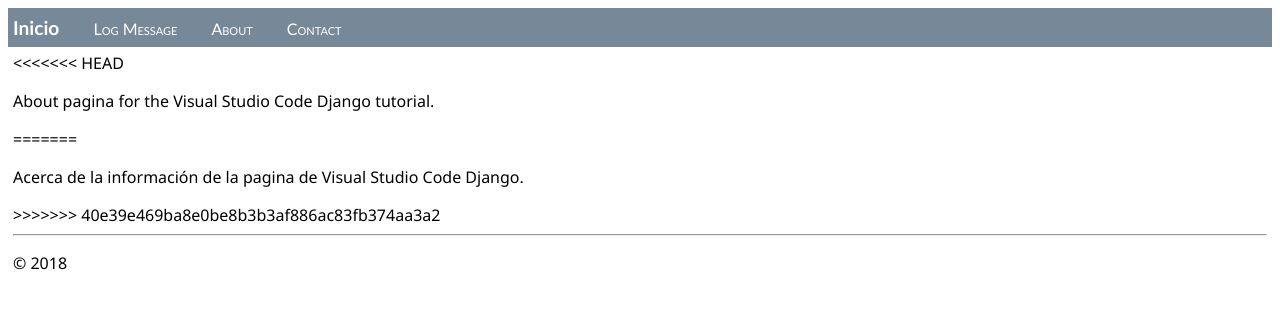
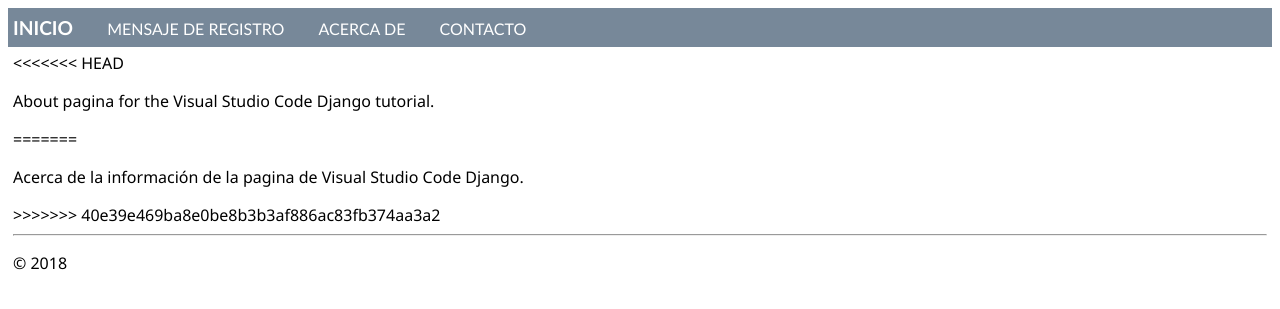
Before and after one commit to AutomatizaRedesUII/Django, a Django app: page /about/ in a window 1280 px wide. Shown: the top 309 px of the page. Run offline with Django 3.2, Linux system fonts and the light colour scheme.

Commit message:
ModificaciÓnMGLS

```diff
--- a/hello/templates/hello/layout.html
+++ b/hello/templates/hello/layout.html
@@ -9,10 +9,10 @@
 
 <body>
 <div class="navbar">
-    <a href="{% url 'home' %}" class="navbar-brand">Inicio</a>
-    <a href="{% url 'log' %}" class="navbar-item">Log Message</a>
-    <a href="{% url 'about' %}" class="navbar-item">About</a>
-    <a href="{% url 'contact' %}" class="navbar-item">Contact</a>
+    <a href="{% url 'home' %}" class="navbar-brand">INICIO</a>
+    <a href="{% url 'log' %}" class="navbar-item">MENSAJE DE REGISTRO</a>
+    <a href="{% url 'about' %}" class="navbar-item">ACERCA DE</a>
+    <a href="{% url 'contact' %}" class="navbar-item">CONTACTO</a>
 </div>
 
 <div class="body-content">
```
